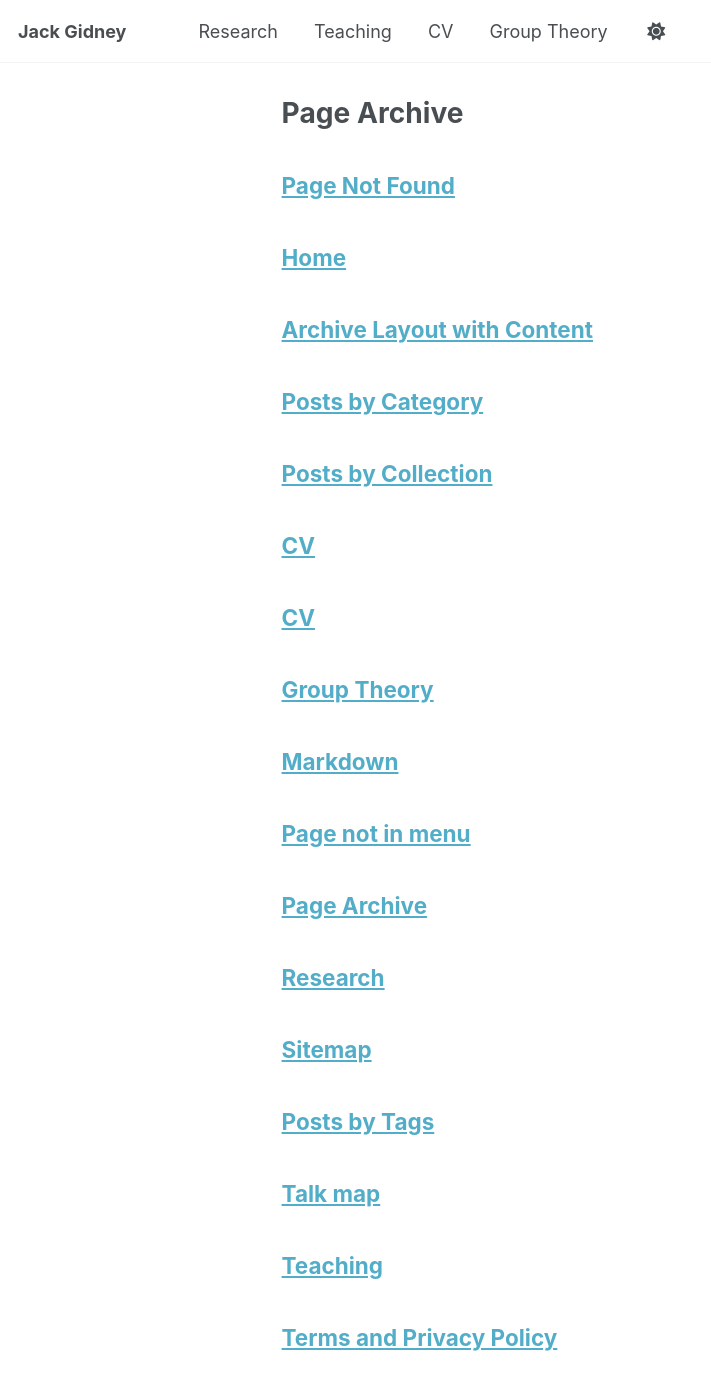
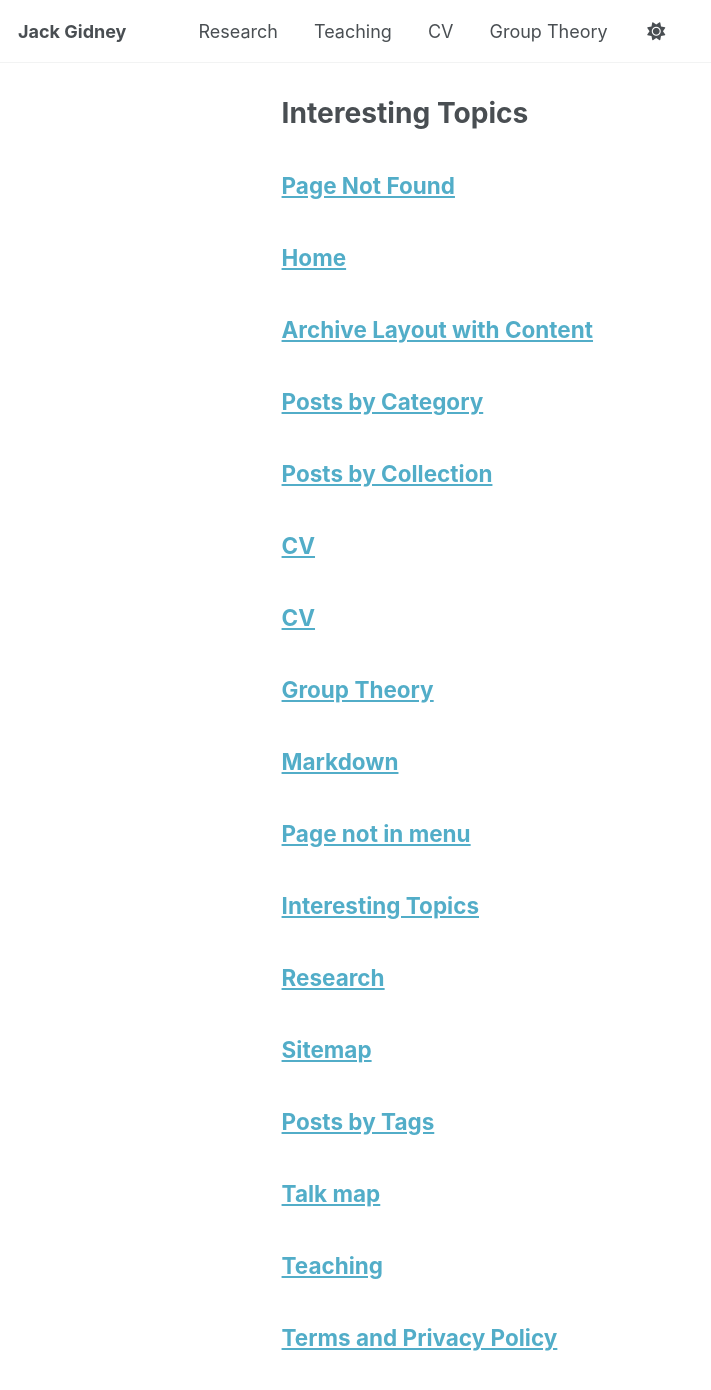
Before and after one commit to jgidney44/jgidney44.github.io, a Jekyll site: the page built from _pages/page-archive.html, in a window 1280 px wide and 1400 px high. Shown: the top 1390 px of the window, without its empty margins (0-711 px from the left). Built offline with Jekyll 4.4.1, drawn with Linux system fonts in a browser that asks for light colours; a script bundle is joined from its source files by our own code; library files that are not in the unit come from our copies.

Commit message:
Update page-archive.html

```diff
--- a/_pages/page-archive.html
+++ b/_pages/page-archive.html
@@ -1,7 +1,7 @@
 ---
 layout: archive
-title: "Page Archive"
-permalink: /page-archive/
+title: "Interesting Topics"
+permalink: /posts/
 author_profile: false
 ---
 
```
